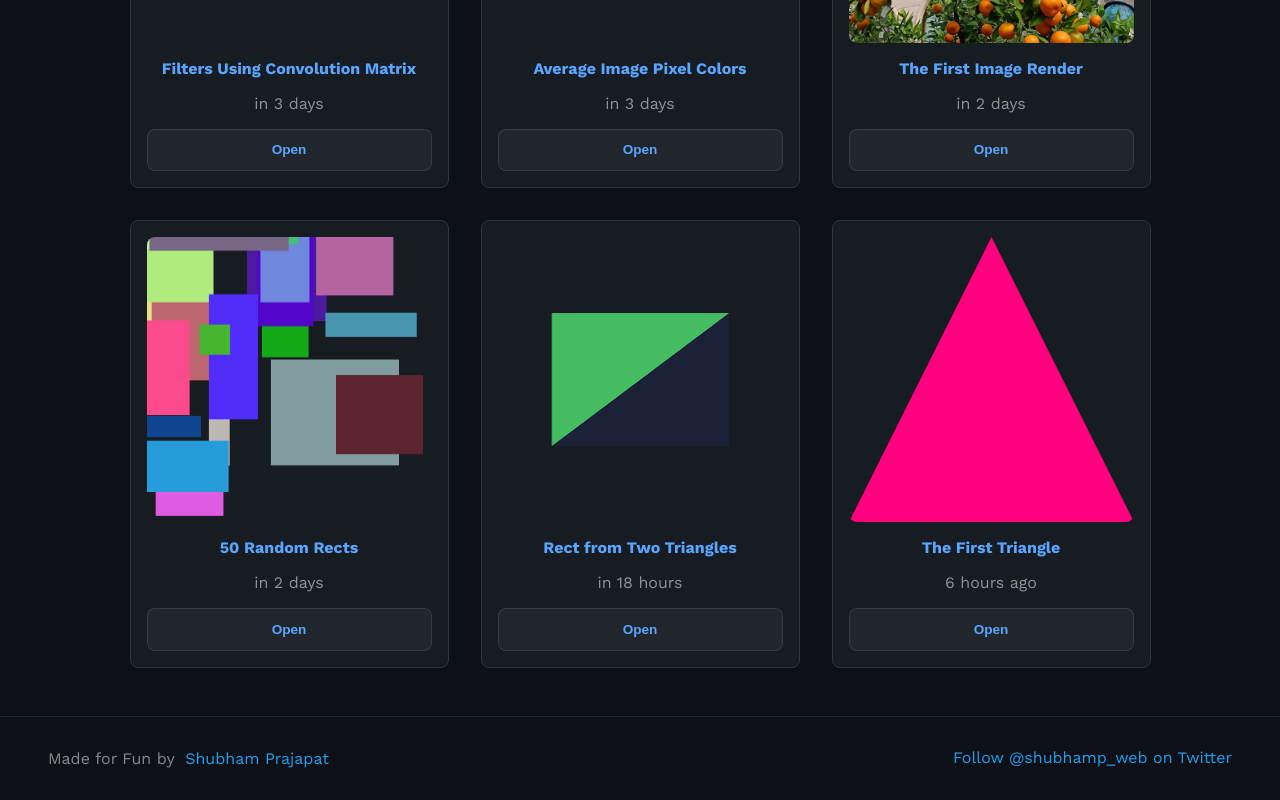
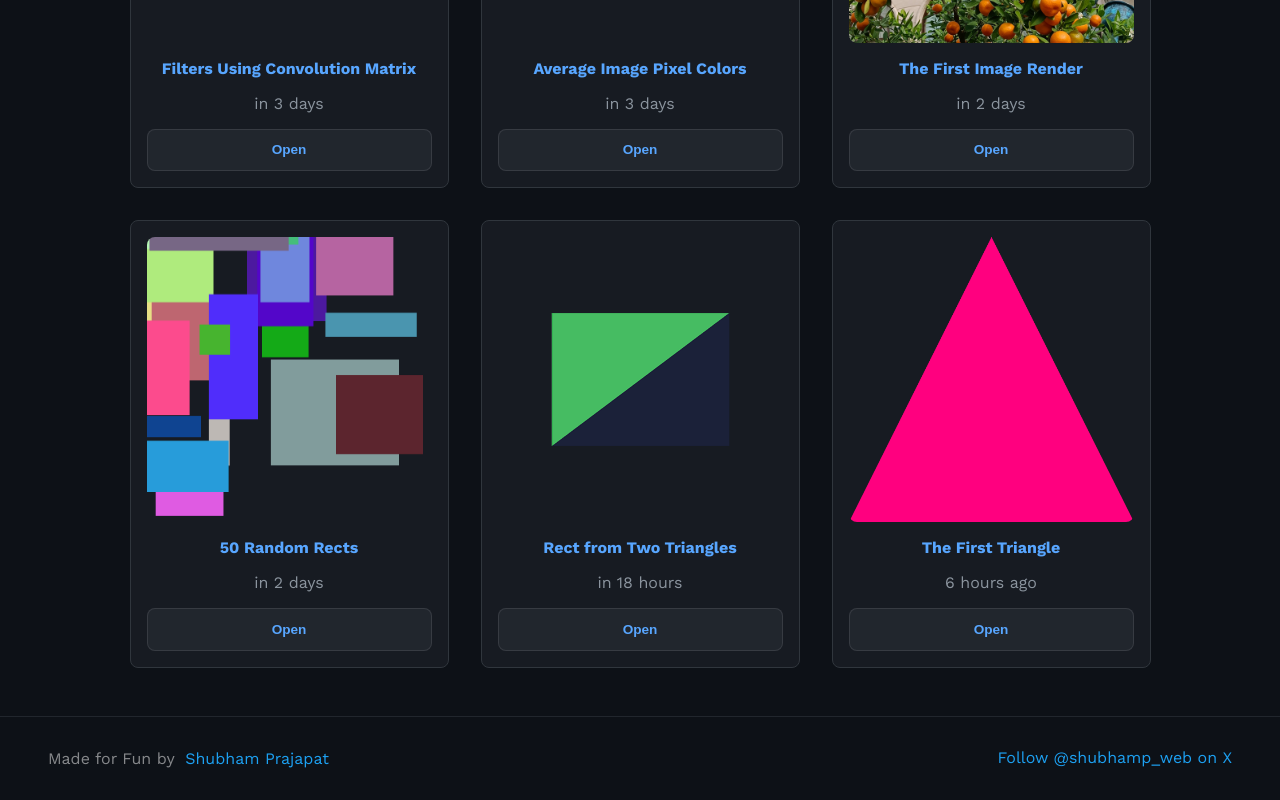
Before and after one commit to shubham-web/learning-webgl, a Next.js app: page / in a window 1280 px wide. Shown: the part 417-1217 px from the top of the page. Built offline with nearby package versions, Linux system fonts and the light colour scheme; grey boxes are pictures that could not be loaded.

Commit message:
Update Footer.tsx

```diff
--- a/components/Footer.tsx
+++ b/components/Footer.tsx
@@ -9,11 +9,11 @@ const Footer: React.FC = () => {
 		<Wrapper>
 			<Title>
 				Made for Fun by &nbsp;
-				<a href="https://shubhamprajapat.com/">Shubham Prajapat</a>
+				<a href="https://shubhamp.dev/">Shubham Prajapat</a>
 			</Title>
 			<Flex center gap="1rem">
 				<ZeroLineHeight>
-					<a href="https://twitter.com/shubhamp_web">Follow @shubhamp_web on Twitter</a>
+					<a href="https://x.com/shubhamp_web">Follow @shubhamp_web on X</a>
 				</ZeroLineHeight>
 			</Flex>
 		</Wrapper>
```
